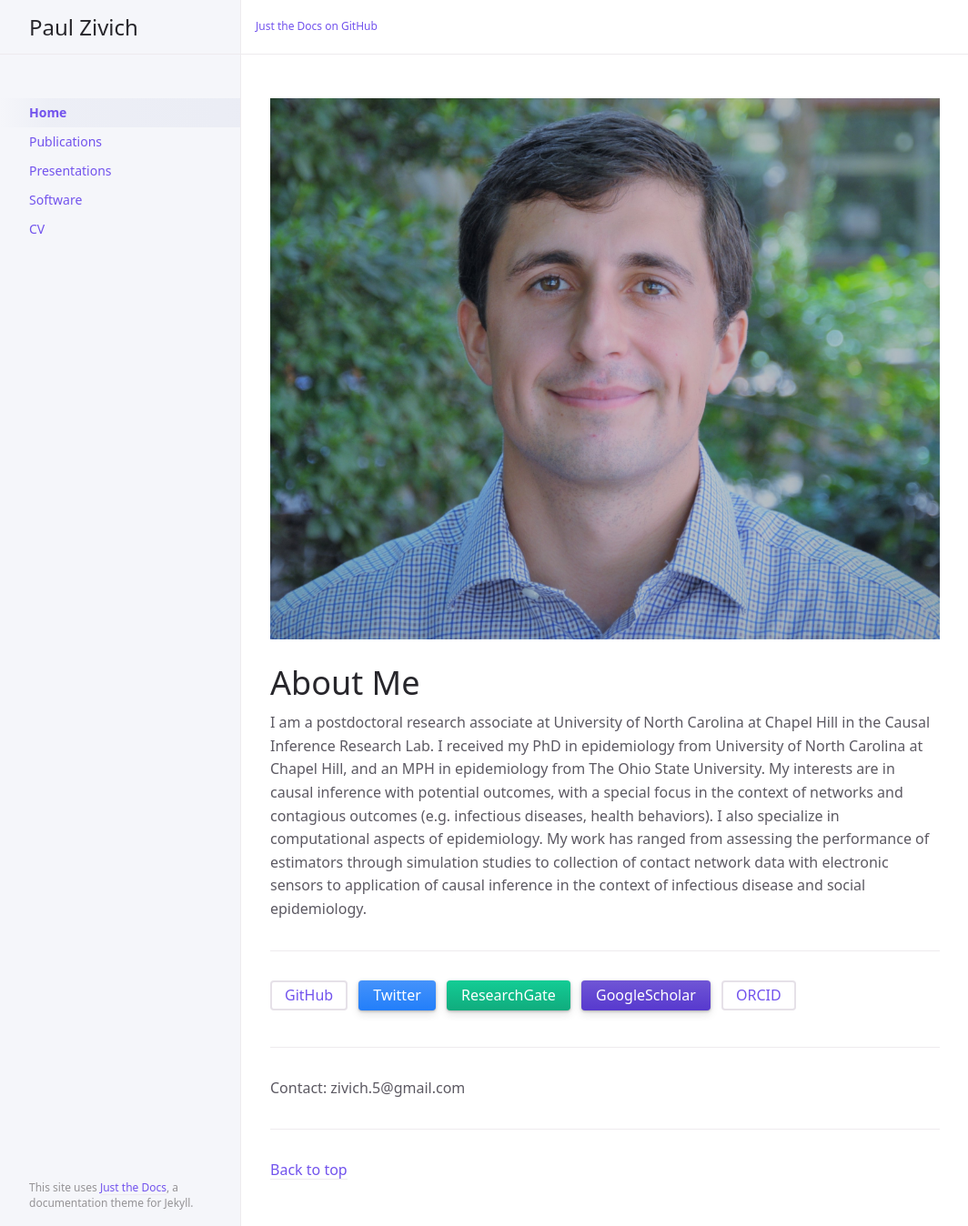
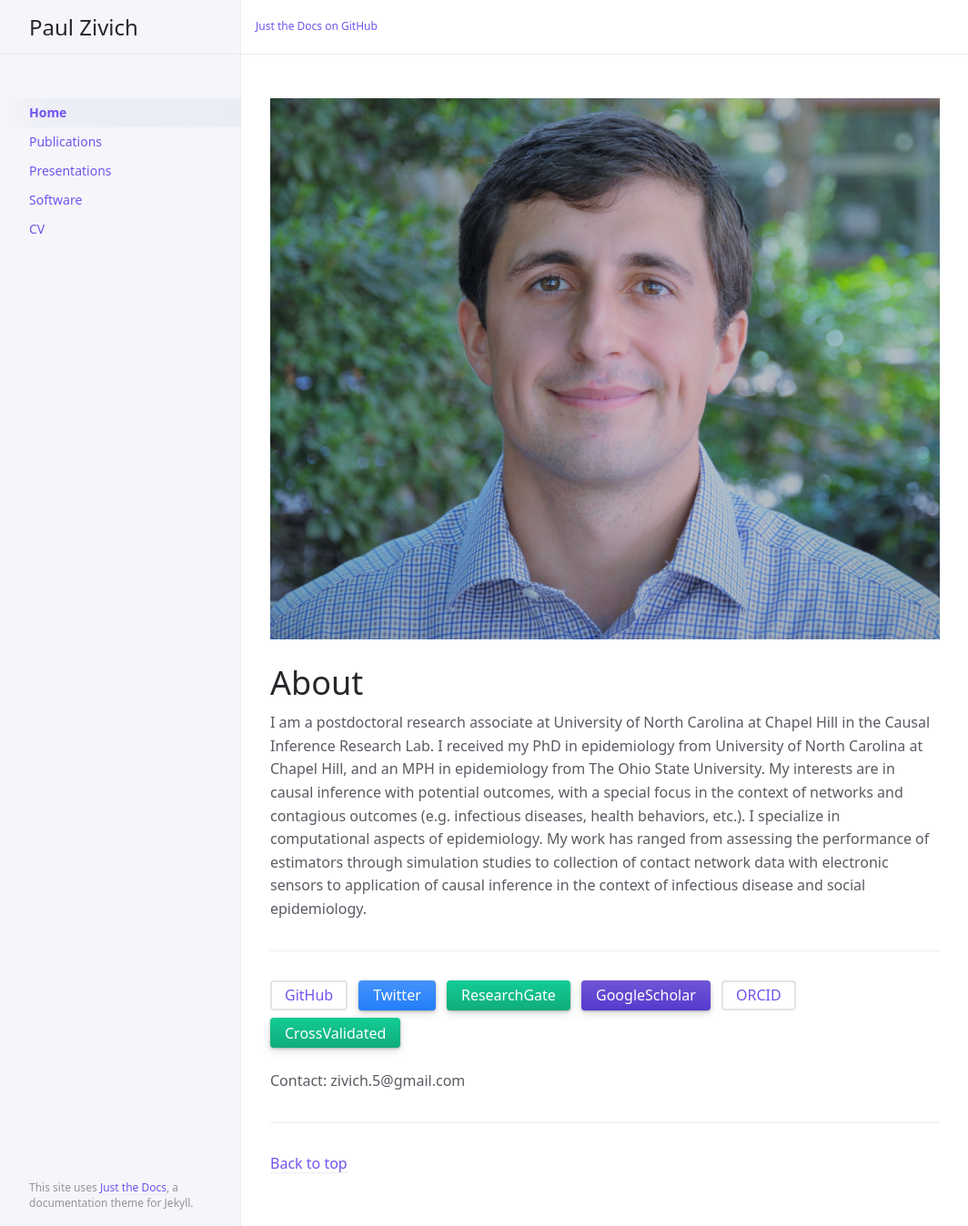
Before and after one commit to pzivich/pzivich.github.io, a Jekyll site: the page built from index.md, in a window 1280 px wide and 1348 px high. Shown: the whole window at 91% size, without its empty margins (107-1171 px from the left). Built offline with Jekyll 4.4.1, drawn with Linux system fonts in a browser that asks for light colours.

Commit message:
Updating index info

```diff
--- a/index.md
+++ b/index.md
@@ -8,12 +8,12 @@ permalink: /
 
 ![](https://github.com/pzivich/pzivich.github.io/blob/master/assets/images/paul_zivich_min.JPG)
 
-# About Me
+# About
 
 I am a postdoctoral research associate at University of North Carolina at Chapel Hill in the Causal Inference Research
 Lab. I received my PhD in epidemiology from University of North Carolina at Chapel Hill, and an MPH in epidemiology
 from The Ohio State University. My interests are in causal inference with potential outcomes, with a special focus in
-the context of networks and contagious outcomes (e.g. infectious diseases, health behaviors). I also specialize in
+the context of networks and contagious outcomes (e.g. infectious diseases, health behaviors, etc.). I specialize in
 computational aspects of epidemiology. My work has ranged from assessing the performance of estimators through
 simulation studies to collection of contact network data with electronic sensors to application of causal inference
 in the context of infectious disease and social epidemiology.
@@ -25,7 +25,6 @@ in the context of infectious disease and social epidemiology.
 [ResearchGate](https://www.researchgate.net/profile/Paul-Zivich){: .btn .btn-green .mr-2 }
 [GoogleScholar](https://scholar.google.com/citations?user=hbU-gZ0AAAAJ&hl=en){: .btn .btn-purple .mr-2 }
 [ORCID](https://orcid.org/0000-0002-9932-1095){: .btn .btn-outline .mr-2 }
-
-------------------
+[CrossValidated](https://stats.stackexchange.com/users/247479/pzivich){: .btn .btn-green .mr-2 }
 
 Contact: zivich.5@gmail.com
```
